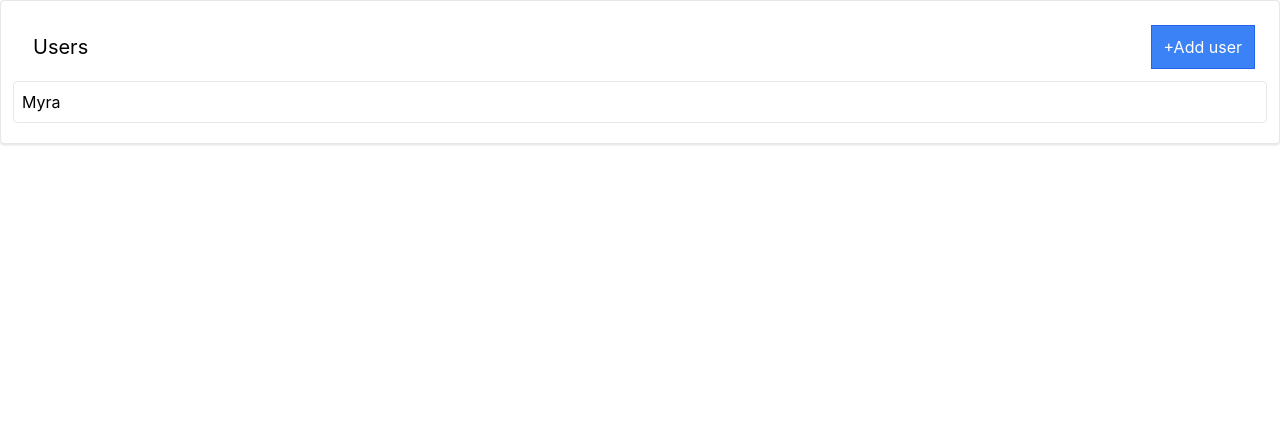
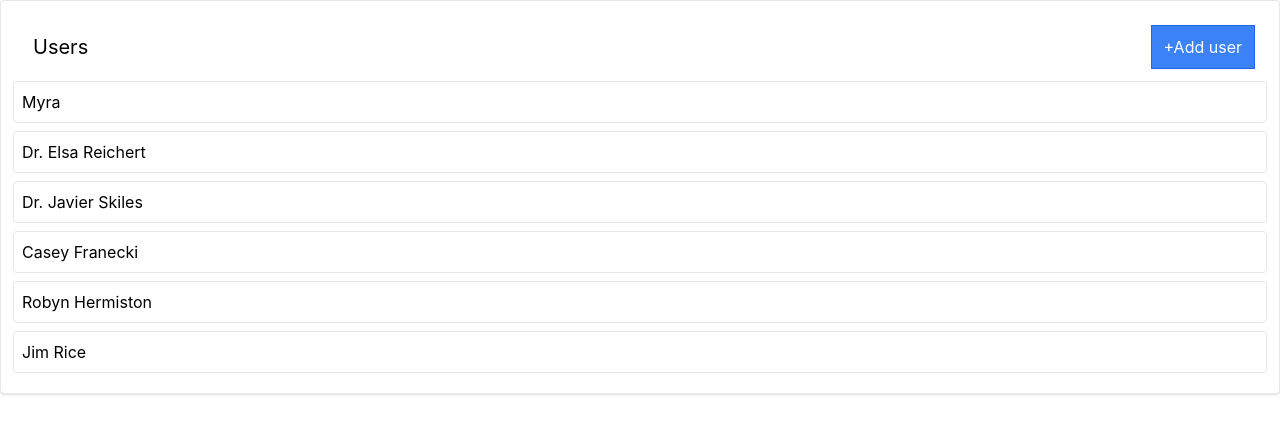
Before and after one commit to LabelMinsk/media, a React (Create React App) app: page / in a window 1280 px wide. Shown: the top 434 px of the page. Built offline with nearby package versions, Linux system fonts and the light colour scheme; data requests are answered from the project's data file.

Commit message:
made catchers of loaders and errors(useState)-bad idea

```diff
--- a/db.json
+++ b/db.json
@@ -3,6 +3,26 @@
     {
       "id": 1,
       "name": "Myra"
+    },
+    {
+      "id": "eTJW113OorbChFMAyMHln",
+      "name": "Dr. Elsa Reichert"
+    },
+    {
+      "id": "gZ9OoZ_3aI7qvLGIac5pL",
+      "name": "Dr. Javier Skiles"
+    },
+    {
+      "id": "SCslTIlYaShidglJLePK8",
+      "name": "Casey Franecki"
+    },
+    {
+      "id": "aQLgD4gvWERmYTOzwPDOb",
+      "name": "Robyn Hermiston"
+    },
+    {
+      "id": "S3FdVQrDaIPf5Hh3RVWFE",
+      "name": "Jim Rice"
     }
   ],
   "albums": [],
--- a/src/components/Users/UserList.js
+++ b/src/components/Users/UserList.js
@@ -1,28 +1,42 @@
-import {useEffect} from "react";
+import {useEffect, useState} from "react";
 import {useDispatch, useSelector} from "react-redux";
 import {addUser, fetchUsers} from '../../store'
 import {Skeleton} from "../Loader/Skeleton";
 import Button from "../UI/Button/Button";
 
 const UsersList = () => {
+    const [isLoadingUsers, setIsLoadingUsers] = useState(false);
+    const [loadingUsersError, setLoadingUsersError] = useState(null);
+    const [isCreatingUser, setIsCreatingUser] = useState(false);
+    const [creatingUserError, setCreatingUserError] = useState(null)
+
     const dispatch = useDispatch();
-    const {isLoading, usersDataList, error} = useSelector((state) => {
+
+    const { usersDataList} = useSelector((state) => {
         return state.users;
     })
 
     const handleAddUser = ()=>{
+        setIsCreatingUser(true)
         dispatch(addUser())
+            .unwrap()
+            .catch(err => setCreatingUserError(err))
+            .finally(()=>setIsCreatingUser(false))
     }
 
     useEffect(() => {
+        setIsLoadingUsers(true)
         dispatch(fetchUsers())
+            .unwrap()
+            .catch((err)=>setLoadingUsersError(err))
+            .finally(()=>setIsLoadingUsers(false))
     }, [dispatch])
 
-    if (isLoading) {
+    if (isLoadingUsers) {
         return (<Skeleton times={6} classNameProp={'h-10 w-full'}/>)
     }
-    if (error) {
-        return (<div>{error.message}</div>)
+    if (loadingUsersError) {
+        return (<div>loadingUsersError.message</div>)
     }
 
     const renderedUsersList = usersDataList.map(user => {
@@ -34,13 +48,18 @@ const UsersList = () => {
             </div>)
     })
 
-    return <div>
+    return (<div>
         <div className="flex flex-row justify-between m-3">
             <h1 className={'m-2 text-xl'}>Users</h1>
-            <Button primary onClick={handleAddUser}>+Add user</Button>
+            {
+                isCreatingUser
+                    ? 'Creating user...'
+                    : <Button primary onClick={handleAddUser}>+Add user</Button>
+            }
+            {creatingUserError && 'Error creating user...'}
         </div>
         {renderedUsersList || 'List of users are empty'}
-    </div>
+    </div>)
 }
 
 export default UsersList;
--- a/src/store/thunks/fetchUsers.js
+++ b/src/store/thunks/fetchUsers.js
@@ -4,7 +4,7 @@ import axios from "axios";
 const URL_FETCH_USERS_LIST = 'http://localhost:3005/users';
 
 const fetchUsers = createAsyncThunk('users/fetch', async () => {
-    await pause(1000);//DEV ONLY!!!
+    await pause(1500);//DEV ONLY!!!
     return (await axios.get(URL_FETCH_USERS_LIST)).data;
 })
 
```
